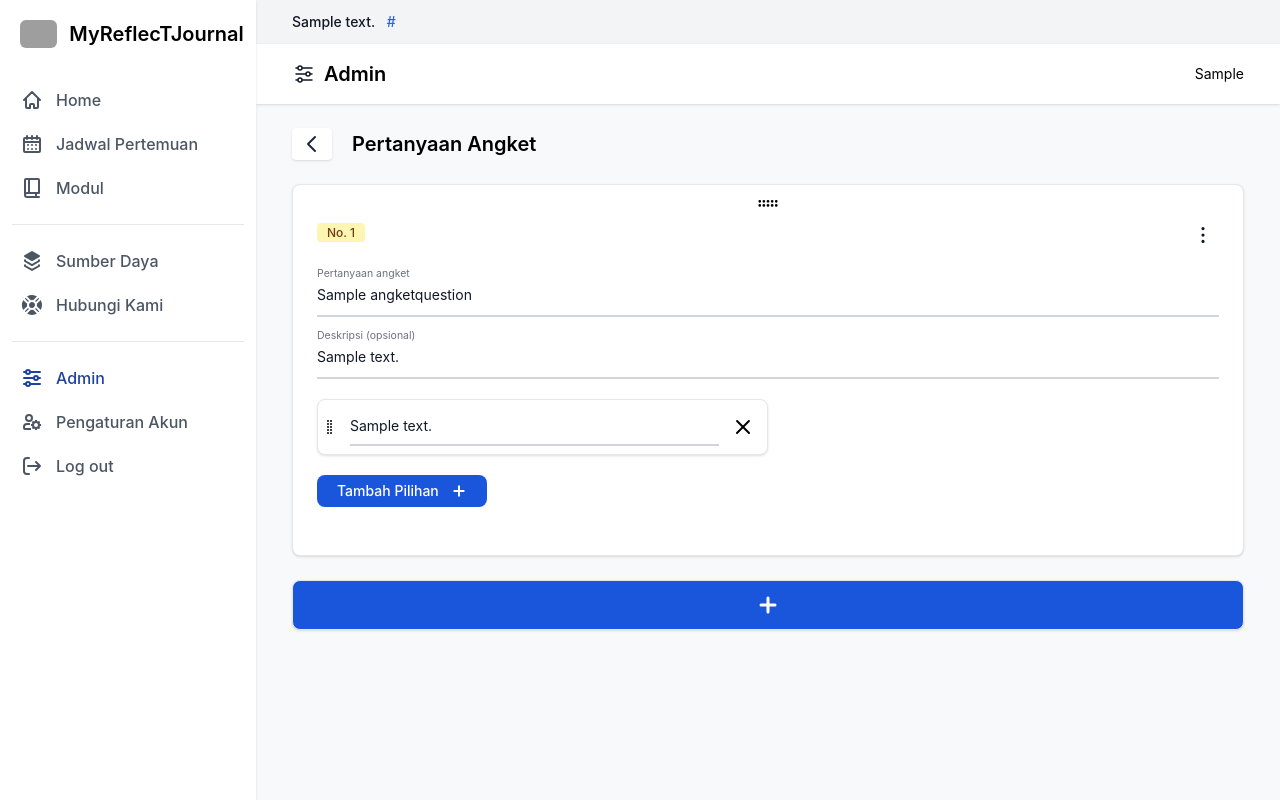
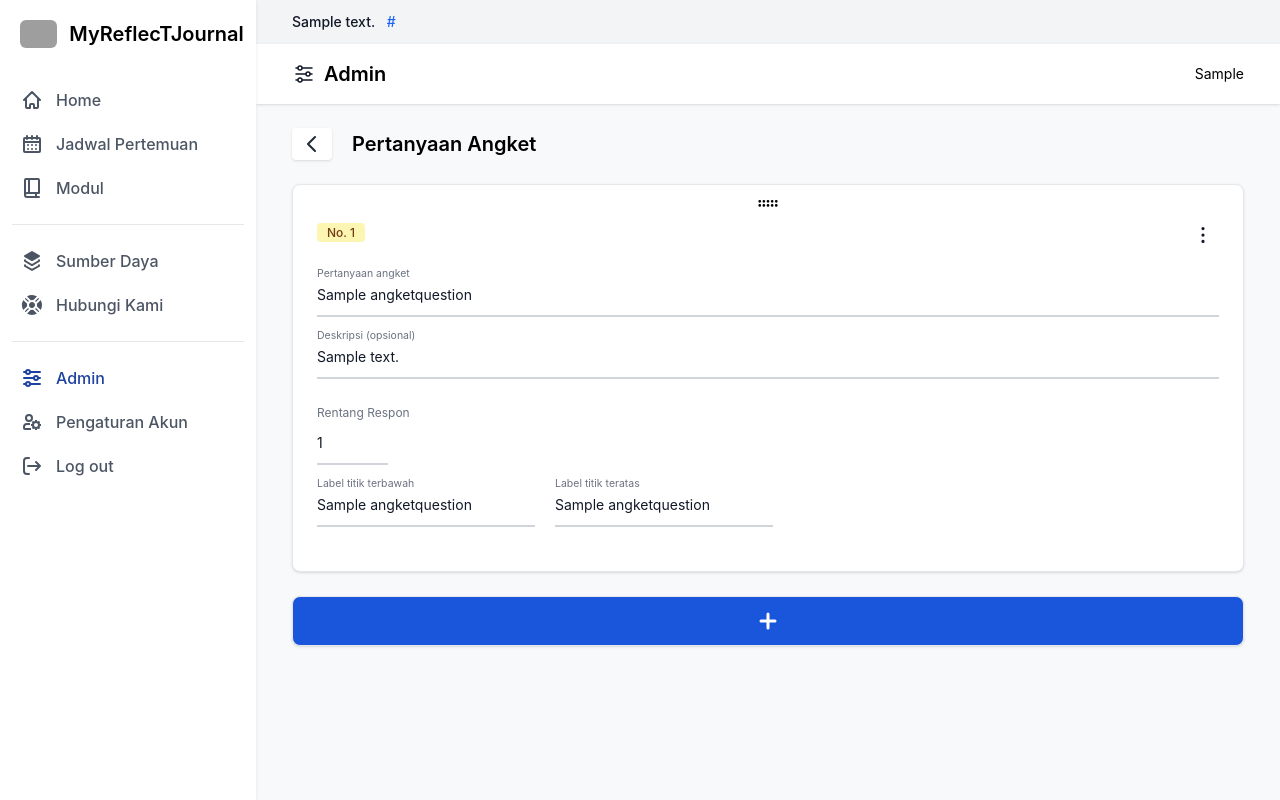
Before and after one commit to faris-atoil-haq/Refleksi-J-Project, a Django app: page /app/settings/angket/ in a window 1280 px wide. Run offline with Django 3.2, Linux system fonts and the light colour scheme; a user stored in the database is signed in; tables that the repository leaves empty hold one stand-in row (values such as "Sample post"); style sheets or scripts are compiled from the project's sources; some libraries are stand-ins or nearby versions; grey boxes are pictures that could not be loaded.

Commit message:
Add template angket.

```diff
--- a/core/main.py
+++ b/core/main.py
@@ -10,8 +10,7 @@ from django.http import HttpResponse
 from django.shortcuts import redirect, render
 from django.urls import reverse
 
-from core.models import (AngketAnswerOption, AngketQuestion,
-                         ReflectionQuestion, Subject, Verification)
+from core.models import AngketQuestion, ReflectionQuestion, Verification
 from utils.mail import send_email
 
 
@@ -105,18 +104,37 @@ def manage_angket_question(request, id=None):
             AngketQuestion.objects.filter(order__gt=current_order).update(order=F('order') - 1)
             angket_question.delete()
             return redirect('angket_templates')
+
+        question = request.POST.get('question')
+        try:
+            option_range = int(request.POST.get('rentang'))
+        except:
+            print("Option range must be an integer")
+            return HttpResponse(status=400)
+        option_start_label = request.POST.get('label_min')
+        option_end_label = request.POST.get('label_min')
+        if not question or option_range <= 0 or option_range > 10 or not option_start_label or not option_end_label:
+            print(f"Invalid input. {question=} {option_range=} {option_start_label=} {option_end_label=}")
+            return HttpResponse(status=400)
+
+        angket_question.question = question
+        angket_question.description = request.POST.get('description', angket_question.description)
+        angket_question.option_range = option_range
+        angket_question.option_start_label = option_start_label
+        angket_question.option_end_label = option_end_label
+        angket_question.save()
     else:
         questions = AngketQuestion.objects.all()
         angket_question = AngketQuestion.objects.create(order=len(questions) + 1)
 
-    angket_question.question = request.POST.get('question', angket_question.question)
-    angket_question.description = request.POST.get('description', angket_question.description)
-    angket_question.save()
     context = {
         'id': angket_question.id,
         'order': angket_question.order,
         'question': angket_question.question,
-        'description': angket_question.description
+        'description': angket_question.description,
+        'rentang': angket_question.option_range,
+        'label_min': angket_question.option_start_label,
+        'label_max': angket_question.option_end_label,
     }
     return render(request, 'core/settings/angket/angket-question-card.html', context)
 
@@ -134,55 +152,6 @@ def order_angket_question(request):
         except AngketQuestion.DoesNotExist:
             return HttpResponse(status=404)
     return render(request, 'core/settings/angket/angket-questions.html', {'angket_questions': AngketQuestion.objects.all().order_by('order')})
-
-@login_required
-def manage_angket_option(request, angket_id, id=None):
-    try:
-        angket_question = AngketQuestion.objects.get(id=angket_id)
-    except:
-        return HttpResponse(status=404)
-
-    print(request.GET)
-    if id:
-        try:
-            answer_option = AngketAnswerOption.objects.get(id=id, question=angket_question)
-        except:
-            return HttpResponse(status=404)
-
-        if request.GET.get('delete'):
-            current_order = answer_option.order
-            AngketAnswerOption.objects.filter(question=angket_question, order__gt=current_order).update(order=F('order') - 1)
-            answer_option.delete()
-            return HttpResponse(status=200)
-    else:
-        answer_option = AngketAnswerOption.objects.create(question=angket_question, order=len(AngketAnswerOption.objects.all()) + 1)
-
-    answer_option.text = request.GET.get('text', answer_option.text)
-    answer_option.save()
-    context = {
-        'question_id': angket_id,
-        'option_id': answer_option.id,
-        'text': answer_option.text,
-        'order': answer_option.order,
-    }
-    return render(request, 'core/settings/angket/option-card.html', context)
-
-@login_required
-def order_angket_option(request, angket_id):
-    print(request.POST)
-    ids = request.POST.getlist('option_id')
-    if not ids:
-        return HttpResponse(status=400)
-
-    for order, id_ in enumerate(ids, start=1):
-        try:
-            answer_option = AngketAnswerOption.objects.get(question__id=angket_id, id=id_)
-            answer_option.order = order
-            answer_option.save()
-        except AngketAnswerOption.DoesNotExist:
-            return HttpResponse(status=404)
-    return render(request, 'core/settings/angket/angket-questions.html', {'answer_options': AngketAnswerOption.objects.filter(question__id=angket_id).order_by('order')})
-
 
 def signin(request):
     if request.user.is_authenticated:
--- a/core/templates/core/settings/angket/angket-question-card.html
+++ b/core/templates/core/settings/angket/angket-question-card.html
@@ -37,27 +37,45 @@
             <input type="text" id="question-{{order}}" name="question" class="block py-2.5 px-0 w-full text-sm text-gray-900 bg-transparent border-0 border-b-2 border-gray-300 appearance-none focus:outline-none focus:ring-0 focus:border-blue-600 peer" placeholder=" "
                 {% if question %}value="{{question}}"{% endif %} required />
             <input type="hidden" id="question-defined-{{order}}" {% if question %}value="{{question}}"{% endif %} />
-            <label for="question-1" class="peer-focus:font-medium absolute text-sm text-gray-500 duration-300 transform -translate-y-6 scale-75 top-3 -z-10 origin-[0] peer-focus:start-0 rtl:peer-focus:translate-x-1/4 rtl:peer-focus:left-auto peer-focus:text-blue-600 peer-focus:dark:text-blue-500 peer-placeholder-shown:scale-100 peer-placeholder-shown:translate-y-0 peer-focus:scale-75 peer-focus:-translate-y-6">
+            <label for="question-{{order}}" class="peer-focus:font-medium absolute text-sm text-gray-500 duration-300 transform -translate-y-6 scale-75 top-3 -z-10 origin-[0] peer-focus:start-0 rtl:peer-focus:translate-x-1/4 rtl:peer-focus:left-auto peer-focus:text-blue-600 peer-focus:dark:text-blue-500 peer-placeholder-shown:scale-100 peer-placeholder-shown:translate-y-0 peer-focus:scale-75 peer-focus:-translate-y-6">
                 Pertanyaan angket
             </label>
         </div>
         <div class="relative z-0 w-full mb-5 group">
             <input type="text" id="description-{{order}}" name="description" class="block py-2.5 px-0 w-full text-sm text-gray-900 bg-transparent border-0 border-b-2 border-gray-300 appearance-none focus:outline-none focus:ring-0 focus:border-blue-600 peer" placeholder=" "
-                {% if description %}value="{{description}}"{% endif %} required />
+                {% if description %}value="{{description}}"{% endif %} />
             <input type="hidden" id="description-defined-{{order}}" {% if description %}value="{{description}}"{% endif %} />
-            <label for="description-1" class="peer-focus:font-medium absolute text-sm text-gray-500 duration-300 transform -translate-y-6 scale-75 top-3 -z-10 origin-[0] peer-focus:start-0 rtl:peer-focus:translate-x-1/4 rtl:peer-focus:left-auto peer-focus:text-blue-600 peer-focus:dark:text-blue-500 peer-placeholder-shown:scale-100 peer-placeholder-shown:translate-y-0 peer-focus:scale-75 peer-focus:-translate-y-6">
+            <label for="description-{{order}}" class="peer-focus:font-medium absolute text-sm text-gray-500 duration-300 transform -translate-y-6 scale-75 top-3 -z-10 origin-[0] peer-focus:start-0 rtl:peer-focus:translate-x-1/4 rtl:peer-focus:left-auto peer-focus:text-blue-600 peer-focus:dark:text-blue-500 peer-placeholder-shown:scale-100 peer-placeholder-shown:translate-y-0 peer-focus:scale-75 peer-focus:-translate-y-6">
                 Deskripsi (opsional)
             </label>
         </div>
-        <div id="options-container-{{order}}" class="mb-5 option-sortable" hx-post="{% url 'order_angket_option' angket_id=id %}" hx-trigger="end" hx-include="[name='question_id']">
-            {% include "core/settings/angket/angket-options.html" with answer_options=id|get_answer_options %}
+        <div id="options-container-{{order}}">
+            <div class="mb-5">
+                <label for="rentang-1" class="text-xs text-gray-500 ">
+                    Rentang Respon
+                </label>
+                <input type="number" id="rentang-{{order}}" min="0" max="10" name="rentang" class="block py-2.5 px-0 text-sm text-gray-900 bg-transparent border-0 border-b-2 border-gray-300 appearance-none focus:outline-none focus:ring-0 focus:border-blue-600 peer" placeholder="0 - 10"
+                    {% if rentang %}value="{{rentang}}"{% endif %} required />
+                <input type="hidden" id="rentang-defined-{{order}}" {% if rentang %}value="{{rentang}}"{% endif %} />
+            </div>
         </div>
-        <div class="mb-6">
-            <button hx-get="{% url 'create_angket_option' angket_id=id %}" hx-target="#options-container-{{order}}" hx-swap="beforeend" type="button" class="flex items-center text-white bg-blue-700 hover:bg-blue-800 focus:ring-4 focus:outline-none focus:ring-blue-300 font-medium rounded-lg text-sm px-5 py-1.5 text-center">
-                Tambah Pilihan <svg class="ms-3 w-4 h-4 text-white" aria-hidden="true" xmlns="http://www.w3.org/2000/svg" width="24" height="24" fill="none" viewBox="0 0 24 24">
-                    <path stroke="currentColor" stroke-linecap="round" stroke-linejoin="round" stroke-width="3" d="M5 12h14m-7 7V5"/>
-                </svg>
-            </button>
+        <div class="flex flex-wrap items-center">
+            <div class="relative z-0 group mb-5 me-5">
+                <input type="text" id="label-min-{{order}}" name="label_min" class="block py-2.5 px-0 w-full text-sm text-gray-900 bg-transparent border-0 border-b-2 border-gray-300 appearance-none focus:outline-none focus:ring-0 focus:border-blue-600 peer" placeholder=" "
+                    {% if label_min %}value="{{label_min}}"{% endif %} required />
+                <input type="hidden" id="label-min-defined-{{order}}" {% if label_min %}value="{{label_min}}"{% endif %} />
+                <label for="label-min-{{order}}" class="peer-focus:font-medium absolute text-sm text-gray-500 duration-300 transform -translate-y-6 scale-75 top-3 -z-10 origin-[0] peer-focus:start-0 rtl:peer-focus:translate-x-1/4 rtl:peer-focus:left-auto peer-focus:text-blue-600 peer-focus:dark:text-blue-500 peer-placeholder-shown:scale-100 peer-placeholder-shown:translate-y-0 peer-focus:scale-75 peer-focus:-translate-y-6">
+                    Label titik terbawah
+                </label>
+            </div>
+            <div class="relative z-0 group mb-5">
+                <input type="text" id="label-max-{{order}}" name="label_max" class="block py-2.5 px-0 w-full text-sm text-gray-900 bg-transparent border-0 border-b-2 border-gray-300 appearance-none focus:outline-none focus:ring-0 focus:border-blue-600 peer" placeholder=" "
+                    {% if label_max %}value="{{label_max}}"{% endif %} required />
+                <input type="hidden" id="label-max-defined-{{order}}" {% if label_max %}value="{{label_max}}"{% endif %} />
+                <label for="label-max-{{order}}" class="peer-focus:font-medium absolute text-sm text-gray-500 duration-300 transform -translate-y-6 scale-75 top-3 -z-10 origin-[0] peer-focus:start-0 rtl:peer-focus:translate-x-1/4 rtl:peer-focus:left-auto peer-focus:text-blue-600 peer-focus:dark:text-blue-500 peer-placeholder-shown:scale-100 peer-placeholder-shown:translate-y-0 peer-focus:scale-75 peer-focus:-translate-y-6">
+                    Label titik teratas
+                </label>
+            </div>
         </div>
         <div id="action-{{order}}" class="hidden gap-3 mt-4">
             <button id="submit-{{order}}" type="submit" class="text-white bg-blue-700 hover:bg-blue-800 focus:ring-4 focus:outline-none focus:ring-blue-300 font-medium rounded-lg text-sm px-5 py-1.5 text-center">Simpan</button>
@@ -75,6 +93,18 @@
                 document.querySelector('#action-{% firstof order "1" %}').classList.remove('hidden');
                 document.querySelector('#action-{% firstof order "1" %}').classList.add('flex');
             });
+            document.querySelector('#rentang-{% firstof order "1" %}').addEventListener('input', function() {
+                document.querySelector('#action-{% firstof order "1" %}').classList.remove('hidden');
+                document.querySelector('#action-{% firstof order "1" %}').classList.add('flex');
+            });
+            document.querySelector('#label-min-{% firstof order "1" %}').addEventListener('input', function() {
+                document.querySelector('#action-{% firstof order "1" %}').classList.remove('hidden');
+                document.querySelector('#action-{% firstof order "1" %}').classList.add('flex');
+            });
+            document.querySelector('#label-max-{% firstof order "1" %}').addEventListener('input', function() {
+                document.querySelector('#action-{% firstof order "1" %}').classList.remove('hidden');
+                document.querySelector('#action-{% firstof order "1" %}').classList.add('flex');
+            });
             document.querySelector('#submit-{% firstof order "1" %}').addEventListener('click', function() {
                 document.querySelector('#action-{% firstof order "1" %}').classList.add('hidden');
                 document.querySelector('#action-{% firstof order "1" %}').classList.remove('flex');
@@ -83,6 +113,10 @@
                 document.querySelector('#action-{% firstof order "1" %}').classList.add('hidden');
                 document.querySelector('#action-{% firstof order "1" %}').classList.remove('flex');
                 document.querySelector('#question-{% firstof order "1" %}').value = document.querySelector('#question-defined-{% firstof order "1" %}').value;
+                document.querySelector('#description-{% firstof order "1" %}').value = document.querySelector('#description-defined-{% firstof order "1" %}').value;
+                document.querySelector('#rentang-{% firstof order "1" %}').value = document.querySelector('#rentang-defined-{% firstof order "1" %}').value;
+                document.querySelector('#label-min-{% firstof order "1" %}').value = document.querySelector('#label-min-defined-{% firstof order "1" %}').value;
+                document.querySelector('#label-max-{% firstof order "1" %}').value = document.querySelector('#label-max-defined-{% firstof order "1" %}').value;
             });
 
             $( document ).ready(function (){
@@ -90,33 +124,6 @@
                 new Dropdown(document.getElementById('manage-question-menu-{{order}}'), document.getElementById('manage-question-{{order}}'));
             })
 
-            htmx.onLoad(function(content) {
-                var sortables = content.querySelectorAll(".option-sortable");
-                for (var i = 0; i < sortables.length; i++) {
-                    var sortable = sortables[i];
-                    var sortableInstance = new Sortable(sortable, {
-                        animation: 150,
-                        ghostClass: 'blue-background-class',
-                        handle: ".option-grab-handle",
-
-                        // Make the `.htmx-indicator` unsortable
-                        filter: ".htmx-indicator",
-                        onMove: function (evt) {
-                            return evt.related.className.indexOf('htmx-indicator') === -1;
-                        },
-
-                        // Disable sorting on the `end` event
-                        onEnd: function (evt) {
-                            this.option("disabled", true);
-                        }
-                    });
-
-                    // Re-enable sorting on the `htmx:afterSwap` event
-                    sortable.addEventListener("htmx:afterSwap", function() {
-                        sortableInstance.option("disabled", false);
-                    });
-                }
-            })
         </script>
 
     </form>
--- a/core/templates/core/settings/angket/angket-questions.html
+++ b/core/templates/core/settings/angket/angket-questions.html
@@ -1,3 +1,3 @@
 {% for rq in angket_questions %}
-    {% include "core/settings/angket/angket-question-card.html" with id=rq.id question=rq.question description=rq.description order=rq.order %}
+    {% include "core/settings/angket/angket-question-card.html" with id=rq.id question=rq.question description=rq.description order=rq.order rentang=rq.option_range label_min=rq.option_start_label label_max=rq.option_end_label %}
 {% endfor %}
--- a/core/templatetags/custom_tags.py
+++ b/core/templatetags/custom_tags.py
@@ -3,8 +3,6 @@ import re
 import markdown
 import pytz
 from django import template
-
-from core.models import AngketAnswerOption
 
 register = template.Library()
 
@@ -69,8 +67,3 @@ def render_markdown(text):
     html = html.replace('<ol>', '<ol class="mb-4">')
     html = re.sub(r'<li>\s*<p>\s*<strong>', '<li><p class="mt-4"><strong>', html)
     return html
-
-@register.filter
-def get_answer_options(question_id):
-    answer_options = AngketAnswerOption.objects.filter(question=question_id).order_by('order')
-    return answer_options
--- a/core/urls.py
+++ b/core/urls.py
@@ -41,7 +41,4 @@ urlpatterns = [
     path('app/settings/angket/create/', main.manage_angket_question, name='create_angket_question'),
     path('app/settings/angket/order/', main.order_angket_question, name='order_angket_question'),
     path('app/settings/angket/<uuid:id>/', main.manage_angket_question, name='manage_angket_question'),
-    path('app/settings/angket/<uuid:angket_id>/option/create/', main.manage_angket_option, name='create_angket_option'),
-    path('app/settings/angket/<uuid:angket_id>/option/order/', main.order_angket_option, name='order_angket_option'),
-    path('app/settings/angket/<uuid:angket_id>/option/<uuid:id>/', main.manage_angket_option, name='manage_angket_option'),
 ]
```
Also changed, not shown: core/admin.py (+12 -0 lines), core/models.py (+8 -13 lines), core/migrations/0020_remove_angketresponse_answer_and_more.py (added), core/migrations/0021_angketresponse_answer.py (added).
